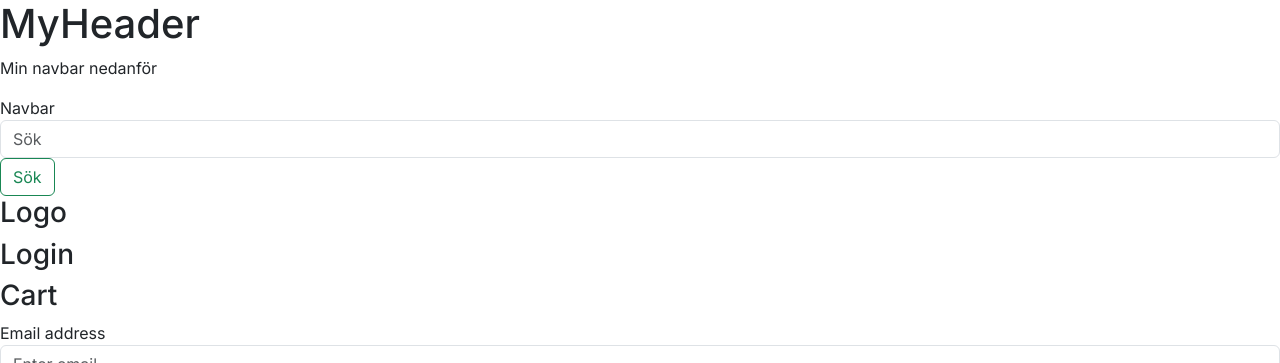
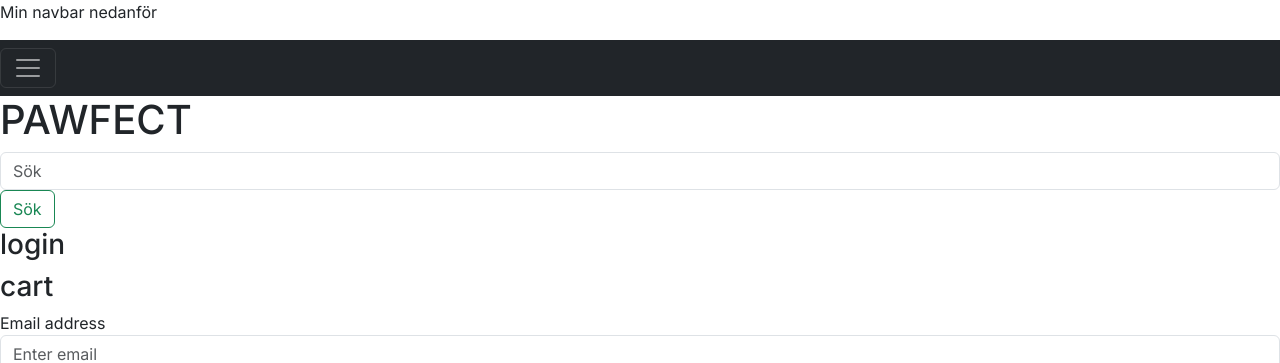
Before and after one commit to TOtterhall/pawfect, a Next.js app in the folder client/my-app/: page / in a window 1280 px wide. Shown: the top 363 px of the page. Built offline with nearby package versions, Linux system fonts and the light colour scheme; no server answers.

Commit message:
:hammer:  added navbar

```diff
--- a/client/my-app/src/app/components/Header/Header.jsx
+++ b/client/my-app/src/app/components/Header/Header.jsx
@@ -6,13 +6,8 @@ import SearchForm from "./SearchForm/SearchForm";
 export default function Header() {
   return (
     <div>
-      <h1>MyHeader</h1>
       <p>Min navbar nedanför</p>
       <Navbar />
-      <SearchForm />
-      <h3>Logo</h3>
-      <h3>Login</h3>
-      <h3>Cart</h3>
     </div>
   );
 }
--- /dev/null
+++ b/client/my-app/src/app/components/Header/Menu/Menu.jsx
@@ -0,0 +1,30 @@
+"use Client";
+import React from "react";
+
+export default function Menu() {
+  return (
+    <div>
+      <div class="pos-f-t">
+        <div class="collapse" id="navbarToggleExternalContent">
+          <div class="bg-dark p-4">
+            <h4 class="text-white">Collapsed content</h4>
+            <span class="text-muted">Toggleable via the navbar brand.</span>
+          </div>
+        </div>
+        <nav class="navbar navbar-dark bg-dark">
+          <button
+            class="navbar-toggler"
+            type="button"
+            data-toggle="collapse"
+            data-target="#navbarToggleExternalContent"
+            aria-controls="navbarToggleExternalContent"
+            aria-expanded="false"
+            aria-label="Toggle navigation"
+          >
+            <span class="navbar-toggler-icon"></span>
+          </button>
+        </nav>
+      </div>
+    </div>
+  );
+}
--- a/client/my-app/src/app/components/Header/Navbar/Navbar.jsx
+++ b/client/my-app/src/app/components/Header/Navbar/Navbar.jsx
@@ -1,5 +1,15 @@
 import React from "react";
+import Menu from "../Menu/Menu";
+import SearchForm from "../SearchForm/SearchForm";
 
 export default function Navbar() {
-  return <div>Navbar</div>;
+  return (
+    <div>
+      <Menu />
+      <h1>PAWFECT</h1>
+      <SearchForm />
+      <h3>login</h3>
+      <h3>cart</h3>
+    </div>
+  );
 }
```
